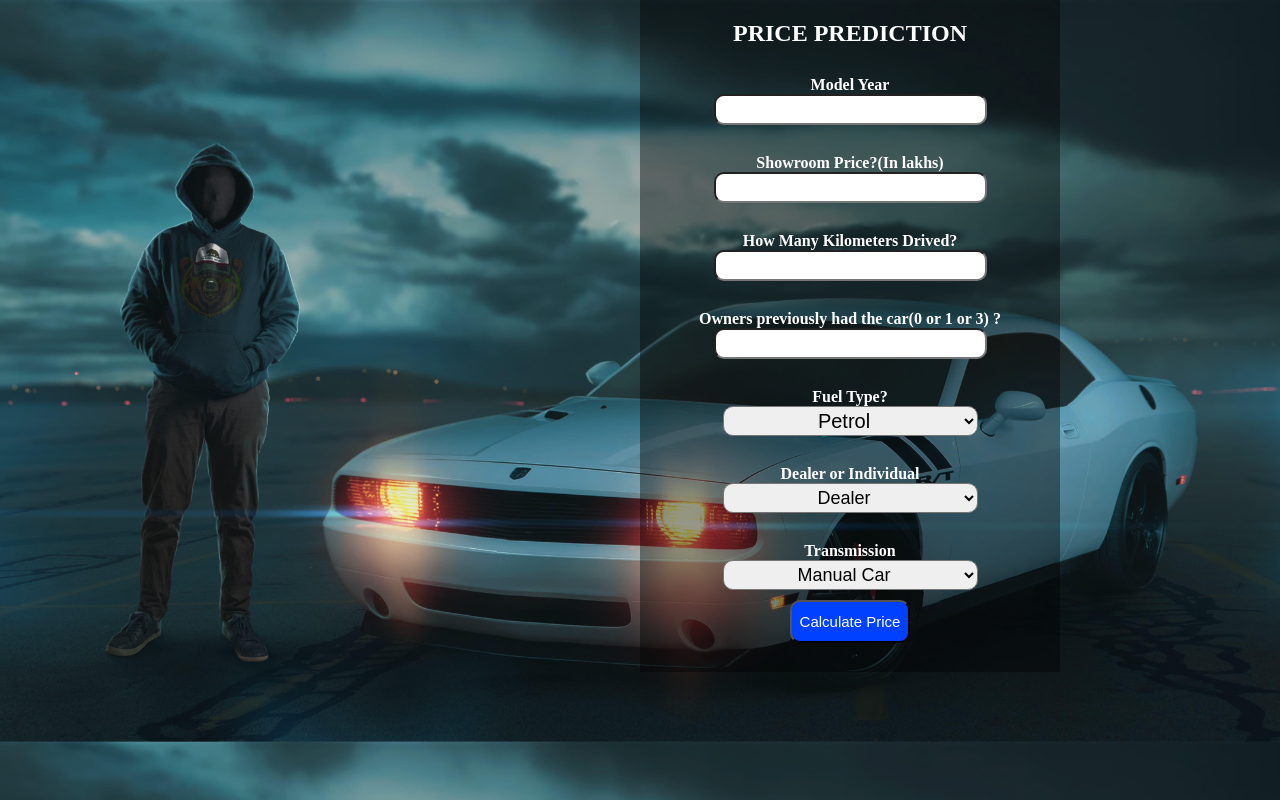
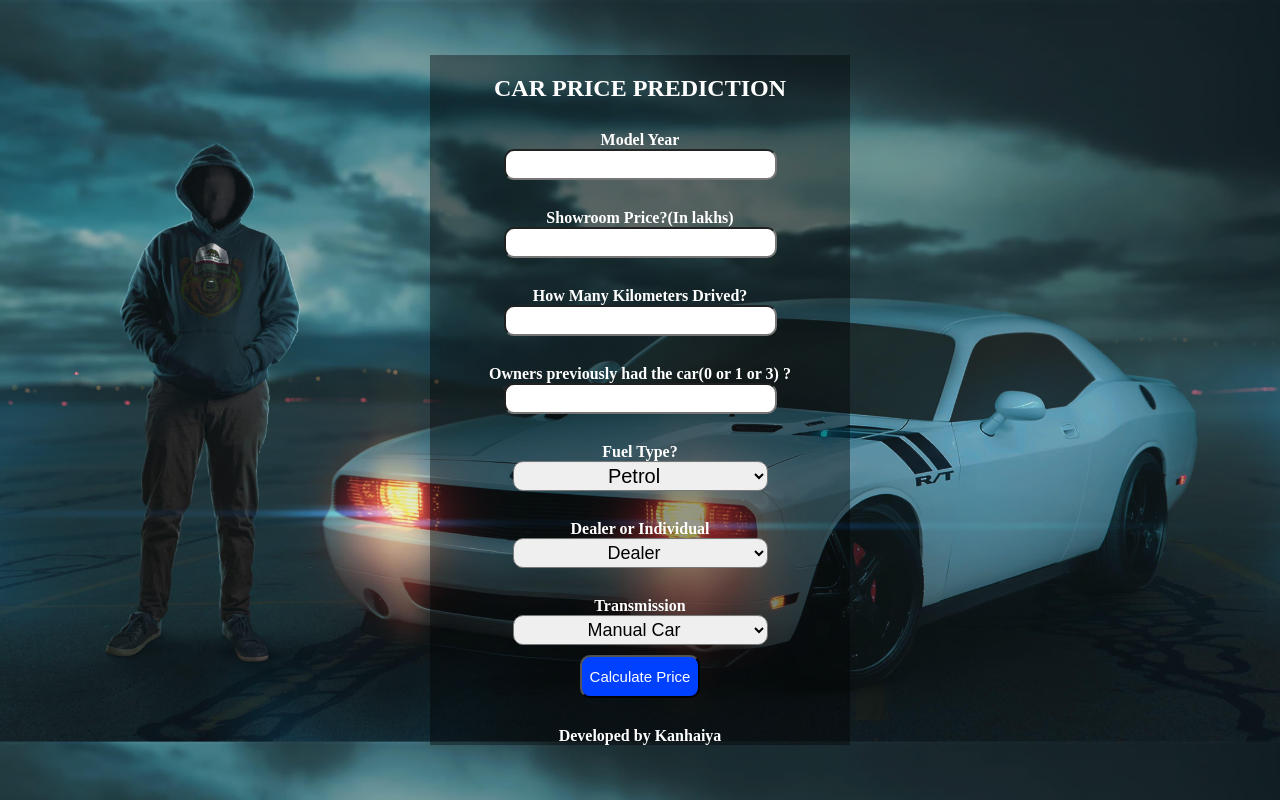
Before and after one commit to kanhataak/car-price-prediction, a Flask app: page / in a window 1280 px wide. Run offline with Flask 2, Linux system fonts and the light colour scheme; parts of the project's set-up code (start-up, migrations or seed data) failed here and were passed over.

Commit message:
Update index.html

```diff
--- a/templates/index.html
+++ b/templates/index.html
@@ -12,7 +12,7 @@
     <div style="color:#fff">
     <div class="car-form">
         <form action="{{ url_for('predict')}}" method="post">
-            <h2>PRICE PREDICTION</h2>
+            <h2>CAR PRICE PREDICTION</h2>
 
             <p>Model Year</p>
             <input id="first" name="Year" type="number " required="required">
@@ -48,6 +48,7 @@
 
         </form>
         <p>{{ prediction_text }}<p>
+        <p>Developed by Kanhaiya</p>
     </div>
 
 
@@ -55,7 +56,7 @@
 
     <style>
         body {
-            background: url("img/car_bg.jpeg");
+            background: url("/static/img/car_bg.jpeg");
             background-size: cover;
             text-align: center;
             margin: 0;
@@ -65,8 +66,14 @@
         .car-form{
             position: absolute;
             left:50%;
+	        top:50%;
             width:400px;
             hight:600px;
+	        -webkit-transform: translate(-50%,-50%);
+	        -moz-transform: translate(-50%,-50%);
+	        -ms-transform: translate(-50%,-50%);
+	        -o-transform: translate(-50%,-50%);
+	        transform: translate(-50%,-50%);
             padding: 0px 10px;
             background: rgba(0,0,0,0.4);
             }
```
